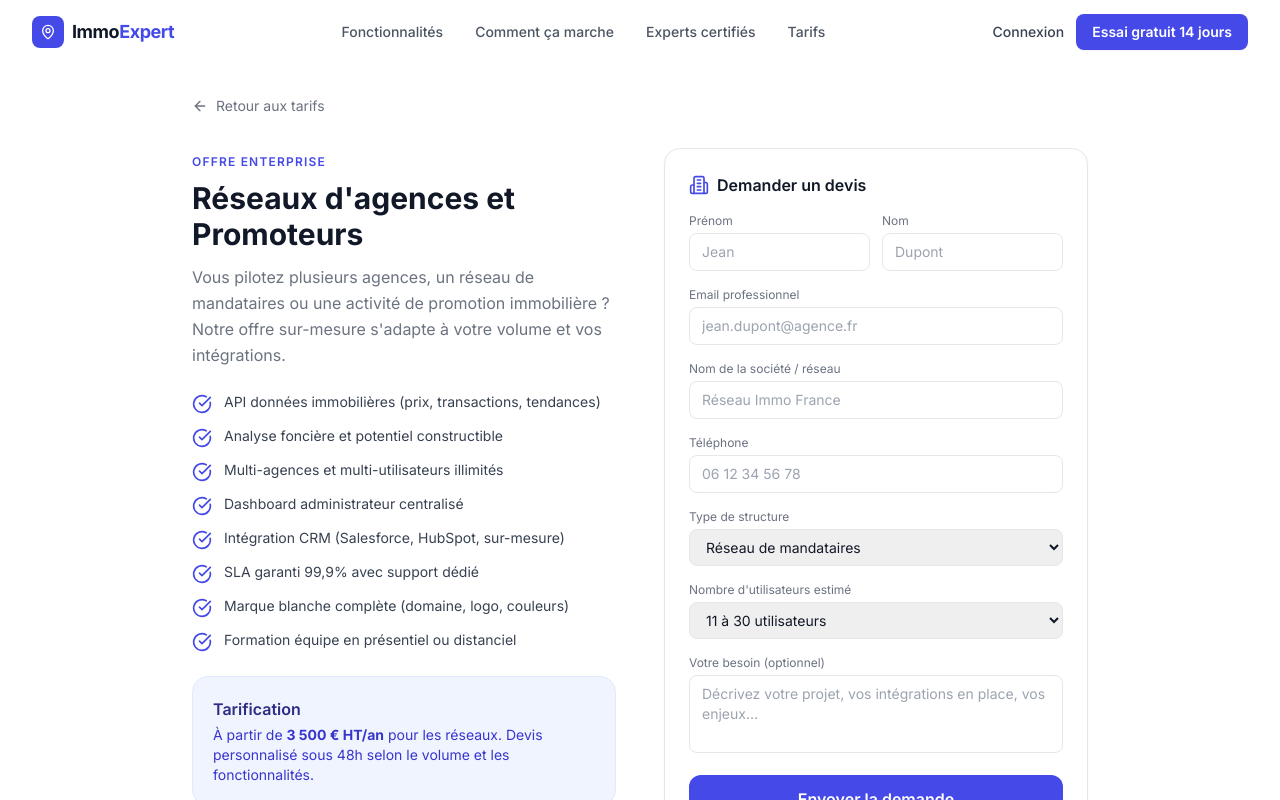
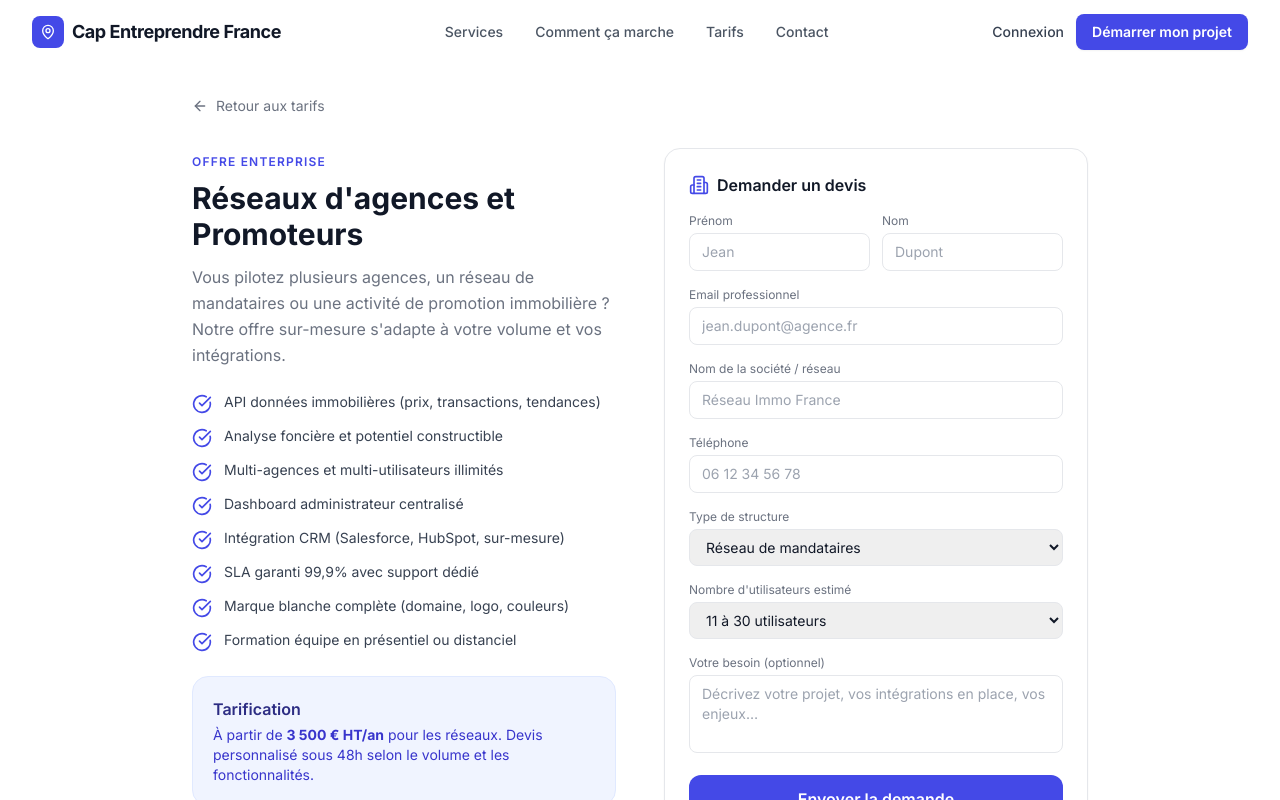
Before and after one commit to maellemolinier-hub/projet-site-pro, a Next.js app in the folder apps/web/: page /contact-entreprise in a window 1280 px wide. Shown: the top 800 px of the page. Built offline with nearby package versions, Linux system fonts and the light colour scheme.

Commit message:
feat(seo): rebrand Navbar — Cap Entreprendre France

```diff
--- a/apps/web/components/marketing/Navbar.tsx
+++ b/apps/web/components/marketing/Navbar.tsx
@@ -5,10 +5,10 @@ import Link from "next/link";
 import { Menu, X, MapPin } from "lucide-react";
 
 const navLinks = [
-  { href: "#fonctionnalites", label: "Fonctionnalités" },
+  { href: "#fonctionnalites", label: "Services" },
   { href: "#comment-ca-marche", label: "Comment ça marche" },
-  { href: "#experts", label: "Experts certifiés" },
   { href: "#tarifs", label: "Tarifs" },
+  { href: "/contact-entreprise", label: "Contact" },
 ];
 
 export function Navbar() {
@@ -37,7 +37,7 @@ export function Navbar() {
               <MapPin className="w-4 h-4 text-white" />
             </div>
             <span className="font-bold text-gray-900 text-lg tracking-tight">
-              Immo<span className="text-brand-600">Expert</span>
+              Cap Entreprendre France
             </span>
           </Link>
 
@@ -66,7 +66,7 @@ export function Navbar() {
               href="/inscription"
               className="inline-flex items-center gap-2 bg-brand-600 hover:bg-brand-700 text-white text-sm font-semibold px-4 py-2 rounded-lg transition-colors shadow-sm"
             >
-              Essai gratuit 14 jours
+              Démarrer mon projet
             </Link>
           </div>
 
@@ -104,7 +104,7 @@ export function Navbar() {
                 href="/inscription"
                 className="text-center py-2 text-sm font-semibold text-white bg-brand-600 rounded-lg hover:bg-brand-700"
               >
-                Essai gratuit 14 jours
+                Démarrer mon projet
               </Link>
             </div>
           </div>
```
